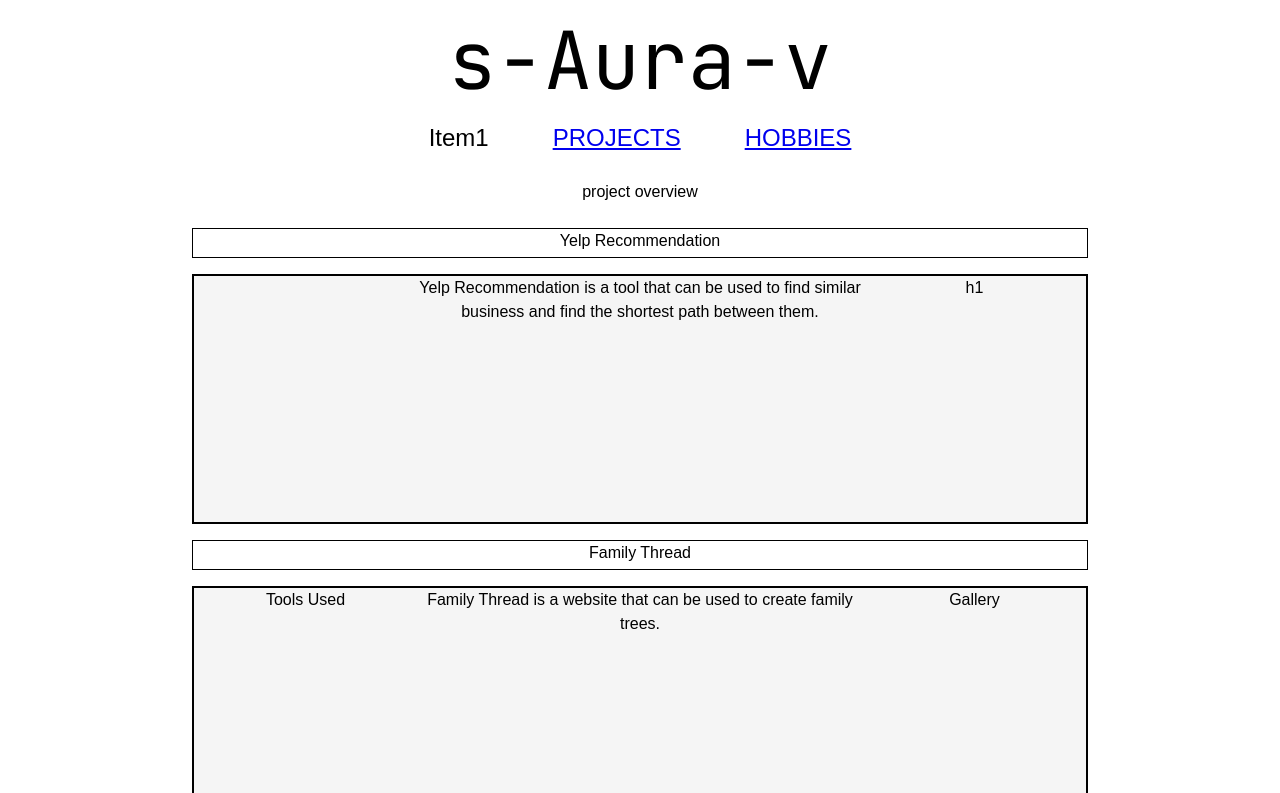
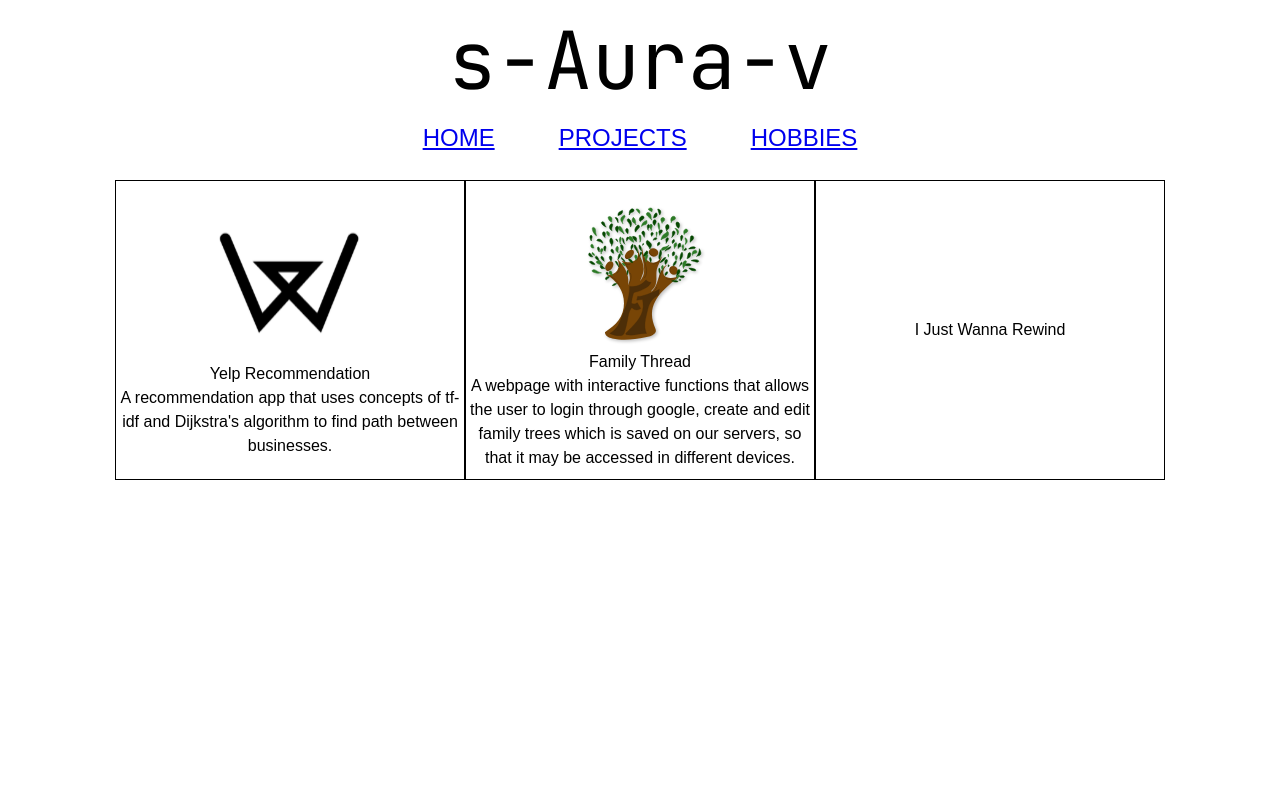
Before and after one commit to s-Aura-v/PersonalWebpage, a React (Vite) app: page /projects in a window 1280 px wide. Shown: the top 793 px of the page. Built offline with nearby package versions, Linux system fonts and the light colour scheme.

Commit message:
Grid Overhaul

```diff
--- a/package.json
+++ b/package.json
@@ -13,7 +13,9 @@
     "@emotion/react": "^11.11.4",
     "@emotion/styled": "^11.11.5",
     "@mui/material": "^5.15.19",
+    "bootstrap": "^5.3.3",
     "react": "^18.2.0",
+    "react-bootstrap": "^2.10.4",
     "react-dom": "^18.2.0",
     "react-slick": "^0.30.2",
     "slick-carousel": "^1.8.1",
--- /dev/null
+++ b/src/components/FamilyThreadGallery.jsx
@@ -0,0 +1,50 @@
+import DialogTitle from "@mui/material/DialogTitle";
+import DialogContent from "@mui/material/DialogContent";
+import DialogActions from "@mui/material/DialogActions";
+import {Button, styled} from "@mui/material";
+import React, {useState} from "react";
+import Dialog from "@mui/material/Dialog";
+
+const BootstrapDialog = styled(Dialog)(({ theme }) => ({
+    '& .MuiDialogContent-root': {
+        padding: theme.spacing(2),
+    },
+    '& .MuiDialogActions-root': {
+        padding: theme.spacing(1),
+    },
+}));
+
+
+
+export function FamilyThreadGallery(isActive) {
+    const [open, setOpen] = useState(isActive);
+
+
+    const handleClose = () => {
+        setOpen(false);
+    };
+
+    return (
+        <>
+            <BootstrapDialog
+                onClose={handleClose}
+                open={open}
+                maxWidth='md'
+                fullWidth
+            >
+                <DialogTitle className="search-title">
+                    <p className="search-title">
+                    </p>
+                </DialogTitle>
+                <DialogContent dividers>
+                    womp
+                </DialogContent>
+                <DialogActions>
+                    <Button autoFocus onClick={handleClose}>
+                        Close
+                    </Button>
+                </DialogActions>
+            </BootstrapDialog>
+        </>
+    );
+}
--- a/src/components/NavBar.jsx
+++ b/src/components/NavBar.jsx
@@ -13,7 +13,7 @@ export function NavBar() {
                 </div>
                 <div className="tabs">
                     <ul className="tabs-list">
-                        <li>Item1</li>
+                        <li><a href="/">HOME</a></li>
                         <li><a href="/projects">PROJECTS</a></li>
                         <li><a href="/hobbies">HOBBIES</a></li>
                     </ul>
--- a/src/pages/hobbies.jsx
+++ b/src/pages/hobbies.jsx
@@ -8,7 +8,6 @@ import {YelpRecommendation} from "../components/YelpRecommendation.jsx";
 import {useState} from "react";
 import YelpLogo from "../assets/whereabouts.svg"
 import FamilyThreadLogo from "../assets/familythread.svg"
-
 
 
 export function Hobbies() {
@@ -47,91 +46,34 @@ export function Hobbies() {
                 <NavBar/>
                 <div className="hobbies-tabs">
                     <span> Food </span>
-                    <span> hi </span>
-                    <span> Galley </span>
+                    <span>  </span>
+                    <span> Gallery </span>
                 </div>
                 <div className="hobbies-container">
                     <div className="hobbies-grid">
                         <div className="hobbies-info" onClick={() => setProject(0)}>
-                            <div className="logo">
-                                <img src="https://upload.wikimedia.org/wikipedia/commons/3/36/McDonald%27s_Golden_Arches.svg" className="imgLogo"/>
-                            </div>
-                            <div className="text">
-                                McDonalds
-                            </div>
-                            <div>
-                                Fastfood <br/>
-                            </div>
-                        </div>
-                        <div className="hobbies-info" style={{backgroundColor: "whitesmoke"}}
-                             onClick={() => setProject(0)}>
-                            <div className="logo">
-                                <img src="https://toppng.com/uploads/preview/wendys-logo-vector-11573937109po7rpvlsr1.png" className="imgLogo"/>
-                            </div>
-                            <div className="text">
-                                Wendys
-                            </div>
-                            <div>
-                                Information
-                            </div>
+                            <img src="https://shorturl.at/ntK8I" alt="logo" className="food-logo" />
+                            <span> Wendy's </span>
                         </div>
                         <div className="hobbies-info" onClick={() => setProject(0)}>
-                            <div className="logo">
-                                <img src={YelpLogo} className="imgLogo"/>
-                            </div>
-                            <div className="text">
-                                Yelp Recommendation
-                            </div>
-                            <div>
-                                Information
-                            </div>
+                            <img src="https://shorturl.at/sj4E3" alt="logo" className="food-logo"/>
+                            <span> McDonald's </span>
                         </div>
                         <div className="hobbies-info" onClick={() => setProject(0)}>
-                            <div className="logo">
-                                <img src={YelpLogo} className="imgLogo"/>
-                            </div>
-                            <div className="text">
-                                Yelp Recommendation
-                            </div>
-                            <div>
-                                Information
-                            </div>
-                        </div>
-                        <div className="hobbies-info" style={{backgroundColor: "whitesmoke"}}
-                             onClick={() => setProject(0)}>
-                            <div className="logo">
-                                <img src={FamilyThreadLogo} className="imgLogo"/>
-                            </div>
-                            <div className="text">
-                                Family Thread
-                            </div>
-                            <div>
-                                Information
-                            </div>
+
                         </div>
                         <div className="hobbies-info" onClick={() => setProject(0)}>
-                            <div className="logo">
-                                <img src={YelpLogo} className="imgLogo"/>
-                            </div>
-                            <div className="text">
-                                Yelp Recommendation
-                            </div>
-                            <div>
-                                Information
-                            </div>
+
                         </div>
                         <div className="hobbies-info" onClick={() => setProject(0)}>
-                            <div className="logo">
-                                <img src={YelpLogo} className="imgLogo"/>
-                            </div>
-                            <div className="text">
-                                Yelp Recommendation
-                            </div>
-                            <div>
-                                Information
-                            </div>
+
                         </div>
+                        <div className="hobbies-info" onClick={() => setProject(0)}>
 
+                        </div>
+                        <div className="hobbies-info" onClick={() => setProject(0)}>
+
+                        </div>
 
 
                     </div>
--- a/src/pages/projects.jsx
+++ b/src/pages/projects.jsx
@@ -1,21 +1,32 @@
 import '../styles/home.css'
-import '../styles/projects.css'
+import '../styles/projectsgrid.css'
 import "slick-carousel/slick/slick.css";
 import "slick-carousel/slick/slick-theme.css";
 import {NavBar} from "../components/NavBar.jsx";
 import {Footer} from "../components/Footer.jsx";
 import {YelpRecommendation} from "../components/YelpRecommendation.jsx";
-import {useState} from "react";
-import YelpLogo from "../assets/whereabouts.svg"
-import FamilyThreadLogo from "../assets/familythread.svg"
+import React, {useState} from "react";
+import {FamilyThreadGallery} from "../components/FamilyThreadGallery.jsx";
+import YelpLogo from '../assets/whereabouts.svg'
+import FamilyThreadLogo from '../assets/familythread.svg'
+
 
 
 export function Projects() {
     const [projectType, setProjectType] = useState(0);
+    const [open, setOpen] = useState(false);
 
     function setProject(type) {
         setProjectType(type);
     }
+
+    const handleClickOpen = () => {
+        setOpen(true);
+    };
+    const handleClose = () => {
+        setOpen(false);
+    };
+
 
     function displayProject() {
         switch (projectType) {
@@ -46,24 +57,23 @@ export function Projects() {
 
                 <NavBar/>
                 <br/>
-                <span> project overview </span>
                 <div className="projects">
-                    <div className="projects-container">
-                        <div className="project-title"> Yelp Recommendation</div>
-                        <div className="project-cell">
-                            <div className="cell-left">
-                                <h2></h2>
-                            </div>
-                            <div className="cell-center">Yelp Recommendation is a tool that can be used to find similar business and find the shortest path between them.</div>
-                            <div className="cell-right">h1</div>
+                    <div className="proj-container">
+                        <div className="proj-cell">
+                            <img src={YelpLogo} alt="YelpLogo" className="proj-logo"/>
+                            <span> Yelp Recommendation </span>
+                            <div> A recommendation app that uses concepts of tf-idf and Dijkstra's algorithm to find path between businesses. </div>
+                        </div>
+                        <div className="proj-cell">
+                            <img src={FamilyThreadLogo} alt="YelpLogo" className="proj-logo"/>
+                            <span> Family Thread </span>
+                            <div> A webpage with interactive functions that allows the user to login through google, create and edit family
+                                trees which is saved on our servers, so that it may be accessed in different devices. </div>
+                        </div>
+                        <div className="proj-cell">
+                        <span> I Just Wanna Rewind </span>
                         </div>
 
-                        <div className="project-title"> Family Thread</div>
-                        <div className="project-cell">
-                            <div className="cell-left">Tools Used</div>
-                            <div className="cell-center">Family Thread is a website that can be used to create family trees.</div>
-                            <div className="cell-right">Gallery</div>
-                        </div>
                     </div>
                 </div>
                 <Footer/>
--- a/src/styles/home.css
+++ b/src/styles/home.css
@@ -55,6 +55,8 @@ p, h1, h2, h3, h4, h5, h6 {
     text-align: center;
     height: 100dvh;
     width: 100dvw;
+    margin-left: auto;
+    margin-right: auto;
 }
 
 .tabs-list {
--- a/src/styles/projects.css
+++ b/src/styles/projects.css
@@ -1,24 +1,28 @@
-.projects {
-    display: flex;
-    flex-grow: 1;
-    margin: 1.5rem 12rem;
+/*.projects {*/
+/*    display: flex;*/
+/*    flex-grow: 1;*/
+/*    margin: 1.5rem 12rem;*/
 
-}
-.projects-container {
-    display: grid;
-    grid-template-rows: repeat(2, 30px 250px);
-    row-gap: 1rem;
-    width: 100%;
-}
+/*}*/
+/*.projects-container {*/
+/*    display: grid;*/
+/*    grid-template-rows: repeat(2, 30px 400px);*/
+/*    row-gap: 1rem;*/
+/*    width: 100%;*/
+/*}*/
 
-.project-title {
-    border: black 1px solid;
-}
+/*.project-title {*/
+/*    border: black 1px solid;*/
+/*}*/
 
-.project-cell {
-    background-color: whitesmoke;
-    color: black;
-    border: black 2px solid;
-    display: grid;
-    grid-template-columns: 1fr 2fr 1fr;
-}
+/*.project-cell {*/
+/*    background-color: whitesmoke;*/
+/*    color: black;*/
+/*    border: black 2px solid;*/
+/*    display: grid;*/
+/*    grid-template-columns: 1fr 2fr 1fr;*/
+/*}*/
+
+/*.img-gallery {*/
+
+/*}*/
--- /dev/null
+++ b/src/styles/projectsgrid.css
@@ -0,0 +1,30 @@
+.projects {
+    display: flex;
+    flex-grow: 1;
+    margin-left: auto;
+    margin-right: auto;
+}
+
+.proj-container {
+    display: grid;
+    grid-template-columns: repeat(3, 350px);
+    grid-template-rows: repeat(2, 300px);
+}
+
+.proj-cell {
+    display: flex;
+    flex-direction: column;
+    justify-content: center;
+    align-items: center;
+    border: 1px solid black;
+}
+
+.proj-cell:hover {
+    transform: scale(.8);
+    box-shadow: 10px 5px 5px black;
+}
+
+.proj-logo {
+    height: 160px;
+    width: 160px;
+}
```
Also changed, not shown: src/pages/projectsDRAFT.jsx (added, +94 -0 lines), src/styles/hobbies.css (+5 -4 lines), 1 other file (tests, documents, lock files or other folders).
